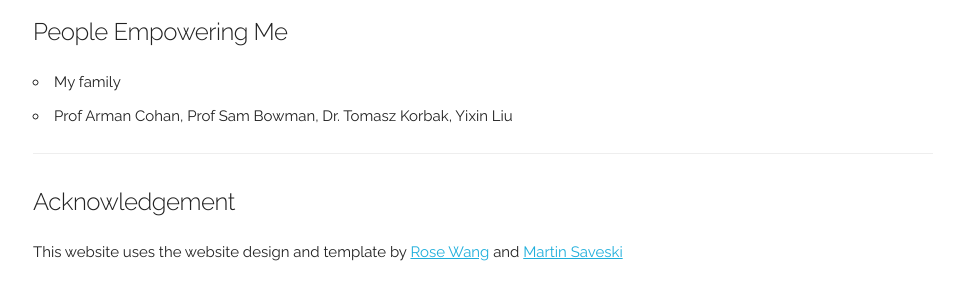
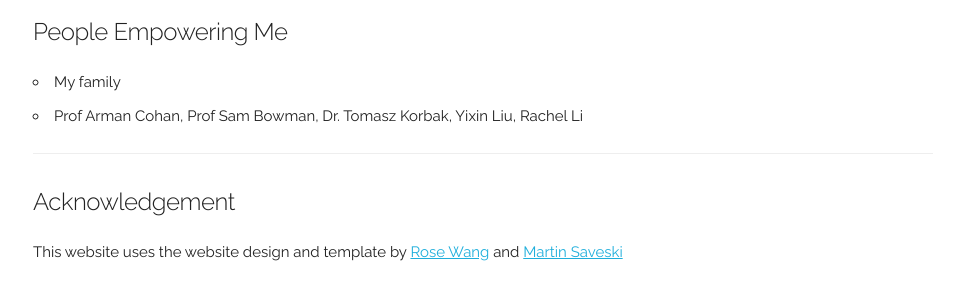
Before and after one commit to shi-kejian/shi-kejian.github.io, a Jekyll site: the page built from index.html, in a window 1280 px wide. Shown: the part 1040-1340 px from the top of the page, without its empty margins (157-1121 px from the left). Built offline with Jekyll 4.4.1, drawn with Linux system fonts in a browser that asks for light colours; some web fonts are replaced.

Commit message:
Update index.html

```diff
--- a/index.html
+++ b/index.html
@@ -130,7 +130,7 @@ title: Home
       <h5>People Empowering Me</h5>
       <ul>
         <li>My family</li>
-        <li>Prof Arman Cohan, Prof Sam Bowman, Dr. Tomasz Korbak, Yixin Liu</li>
+        <li>Prof Arman Cohan, Prof Sam Bowman, Dr. Tomasz Korbak, Yixin Liu, Rachel Li</li>
       </ul>
 
     <div class="docs-section" id="cite">
```
